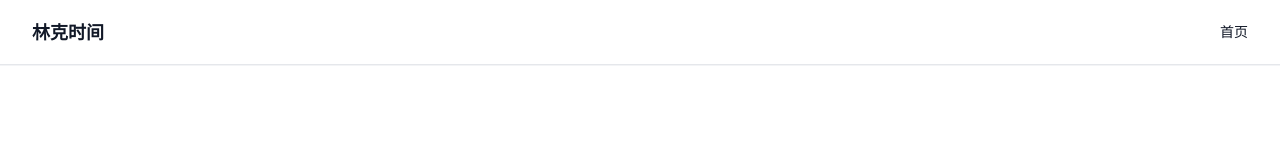
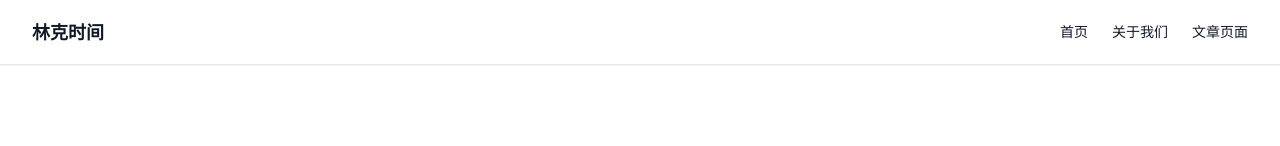
Before and after one commit to wumacms/siteforge-8p73vcf1, a plain HTML site: page about/index.html in a window 1280 px wide. Shown: the top 146 px of the page. Drawn offline with nearby package versions, Linux system fonts and the light colour scheme.

Commit message:
SiteForge: v1786357906407

```diff
--- a/about/index.html
+++ b/about/index.html
@@ -23,6 +23,8 @@
       </div>
       <div class="flex items-center gap-6">
         <a href="/" class="text-sm font-medium hover:opacity-75">首页</a>
+        <a href="/about" class="text-sm font-medium hover:opacity-75">关于我们</a>
+        <a href="/detail" class="text-sm font-medium hover:opacity-75">文章页面</a>
       </div>
     </div>
   </div>
```
Also changed, not shown: detail/index.html (+2 -0 lines), index.html (+2 -0 lines).
